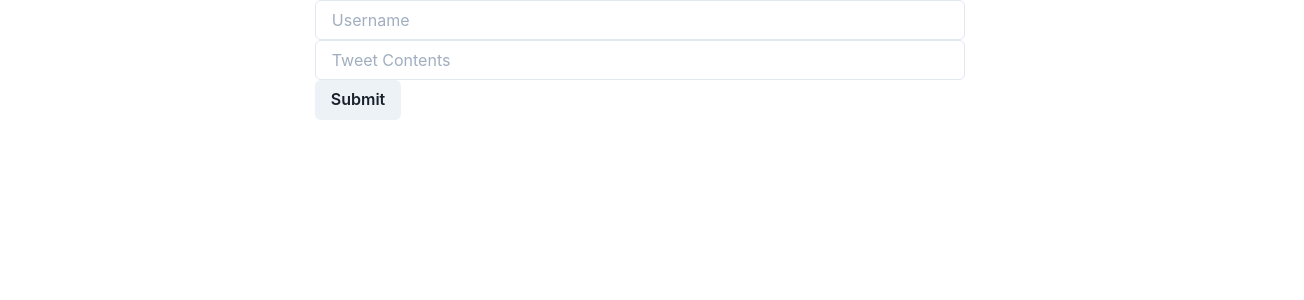
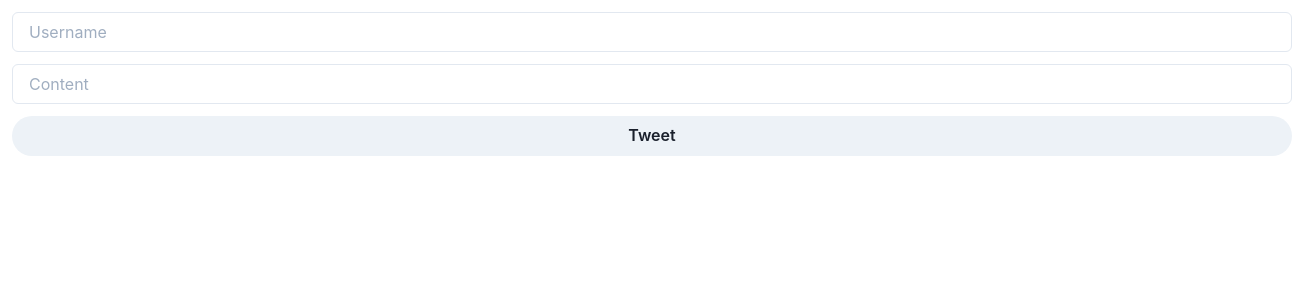
Before and after one commit to ShahmeerShahid/TwitterClone, a React (Create React App) app in the folder twitter-client/: page / in a window 1280 px wide. Shown: the top 300 px of the page, 1304 px wide, since content can reach past the window. Built offline with nearby package versions, Linux system fonts and the light colour scheme.

Commit message:
Add March 20th demo

```diff
--- a/twitter-client/src/Login.js
+++ /dev/null
@@ -1,58 +0,0 @@
-import React from 'react';
-// import './Login.css';
-import { GoogleLogin } from 'react-google-login';
-import { signInWithGoogle, startFirebaseUI } from './firebase';
-import { auth } from './firebase';
-
-import GoogleButton from 'react-google-button';
-
-class Login extends React.Component {
-
-  constructor() {
-    super();
-
-    this.state = {
-      currentUser: null
-    };
-  }
-
-  unsubscribeFromAuth = null;
-
-  componentDidMount() {
-    startFirebaseUI('#firebaseui');
-    this.unsubscribeFromAuth = auth.onAuthStateChanged(user => {
-      this.setState({ currentUser: user });
-    });
-  }
-
-  componentWillUnmount() {
-    this.unsubscribeFromAuth();
-  }
-
-  render() {
-    return (
-      <div className='user-info'>
-        {
-
-          this.state.currentUser ?
-
-            (<div>
-              <div>
-                <img src={this.state.currentUser.photoURL} />
-              </div>
-              <div>Name: {this.state.currentUser.displayName}</div>
-              <div>Email: {this.state.currentUser.email}</div>
-
-              <button onClick={() => auth.signOut()}>LOG OUT</button>
-            </div>
-            ) :
-            <GoogleButton onClick={signInWithGoogle} />
-
-        }
-      </div >
-    );
-  }
-}
-
-
-export default Login;
--- a/twitter-client/src/Tweet.js
+++ b/twitter-client/src/Tweet.js
@@ -1,26 +1,12 @@
-import { Box, Heading, Text, Center } from "@chakra-ui/react";
+import { Box, Heading } from "@chakra-ui/react";
 
 function Tweet(props) {
 	const { username, content } = props;
 	return (
-		<div>
-			<Box
-				width="70vw"
-				maxWidth="500px"
-				minHeight="10em"
-				background="lightgrey"
-				border="solid"
-				borderRadius="10px"
-				borderWidth="2px"
-				padding="10px"
-				overflowWrap="anywhere"
-			>
-				<Center>
-					<Heading>{username}</Heading>
-				</Center>
-				<Text>{content}</Text>
-			</Box>
-		</div>
+		<Box p={5} m={3} bg="blue.100" borderRadius="full" textAlign="center">
+			<Heading>{username}</Heading>
+			{content}
+		</Box>
 	);
 }
 
--- a/twitter-client/src/TweetForm.js
+++ b/twitter-client/src/TweetForm.js
@@ -1,39 +1,42 @@
-import { Box, Button, FormControl, Input, InputGroup } from "@chakra-ui/react";
+import { Input, Button } from "@chakra-ui/react";
 import { useState } from "react";
 
 function TweetForm({ addTweet }) {
-	const [username, setUsername] = useState("");
-	const [tweetContent, setTweetContents] = useState("");
+	const [title, setTitle] = useState("");
+	const handleTitleChange = (e) => setTitle(e.target.value);
 
-	const handleChange = (setStateFunction, e) => {
-		setStateFunction(e.target.value);
-	};
-
-	const handleUsernameChange = (e) => setUsername(e.target.value);
-	const handleTweetChange = (e) => setTweetContents(e.target.value);
+	const [tweettext, setTweet] = useState("");
+	const handleTweetChange = (e) => setTweet(e.target.value);
 
 	return (
-		<Box>
+		<>
 			<Input
-				value={username}
+				value={title}
+				onChange={handleTitleChange}
 				placeholder="Username"
-				onChange={handleUsernameChange}
+				size="md"
+				m={3}
 			/>
 			<Input
-				value={tweetContent}
-				placeholder="Tweet Contents"
+				value={tweettext}
 				onChange={handleTweetChange}
+				placeholder="Content"
+				size="md"
+				ml={3}
 			/>
 			<Button
+				w="100%"
+				m={3}
+				borderRadius="full"
 				onClick={() => {
-					addTweet(username, tweetContent);
-					setTweetContents("");
-					setUsername("");
+					addTweet(title, tweettext);
+					setTitle("");
+					setTweet("");
 				}}
 			>
-				Submit
+				Tweet
 			</Button>
-		</Box>
+		</>
 	);
 }
 
--- a/twitter-client/src/TweetsPage.js
+++ b/twitter-client/src/TweetsPage.js
@@ -1,33 +1,21 @@
-import { Stack, Center, Box } from "@chakra-ui/react";
-import { useState } from "react";
 import Tweet from "./Tweet.js";
 import TweetForm from "./TweetForm.js";
+import { useState } from "react";
 
-function TweetsPage() {
+function TweetPage() {
 	const [tweets, setTweets] = useState([]);
-
 	const addTweet = (username, content) => {
 		setTweets([{ username, content }, ...tweets]);
-		console.log(tweets);
 	};
 
 	return (
-		<Stack spacing="10px" alignItems="center">
+		<>
 			<TweetForm addTweet={addTweet} />
-
-			{tweets.map(({ username, content }) => (
-				<Tweet username={username} content={content} />
-			))}
-
-			{/* <Tweet username="shahmeershahid" content="Hi from Shahmeer!" />
-			<Tweet username="akshitgoyal" content="Hi from Akshit!" />
-			<Tweet username="shahmeershahid" content="This is my 2nd tweet!" />
-			<Tweet username="shahmeershahid" content="This is my 2nd tweet!" />
-			<Tweet username="shahmeershahid" content="This is my 2nd tweet!" />
-
-			<Tweet username="shahmeershahid" content="This is my 2nd tweet!" /> */}
-		</Stack>
+			{tweets.map(({ username, content }) => {
+				return <Tweet username={username} content={content} />;
+			})}
+		</>
 	);
 }
 
-export default TweetsPage;
+export default TweetPage;
--- a/twitter-client/src/firebase.js
+++ /dev/null
@@ -1,52 +0,0 @@
-
-
-import firebase from 'firebase/app';
-import 'firebase/auth';
-
-import * as firebaseui from 'firebaseui'
-
-
-
-const firebaseConfig = {
-    apiKey: "AIzaSyCmlxNbE60WOJkPsCNZX4JI5fhH9_6yb9M",
-    authDomain: "htc-prac.firebaseapp.com",
-    projectId: "htc-prac",
-    storageBucket: "htc-prac.appspot.com",
-    messagingSenderId: "975546847209",
-    appId: "1:975546847209:web:e3e750335bae6f33948578",
-    measurementId: "G-C4HT735KCM"
-  };
-
-
-firebase.initializeApp(firebaseConfig);
-
-const uiConfig = ({
-    signInSuccessUrl: '/',
-    signInOptions: [
-      firebase.auth.GoogleAuthProvider.PROVIDER_ID
-    ]
-  })
-
-
-
-export const auth = firebase.auth();
-
-
-// This sets up firebaseui
-const firebaseUI = new firebaseui.auth.AuthUI(auth);
-
-// This adds firebaseui to the page
-// It does everything else on its own
-export const startFirebaseUI = function (elementId) {
-  firebaseUI.start(elementId, uiConfig)
-}
-
-
-
-
-const provider = new firebase.auth.GoogleAuthProvider();
-
-
-export const signInWithGoogle = () => auth.signInWithPopup(provider);
-
-export default firebase;
--- a/twitter-client/src/index.js
+++ b/twitter-client/src/index.js
@@ -3,12 +3,10 @@ import ReactDOM from "react-dom";
 import "./index.css";
 import App from "./App";
 import reportWebVitals from "./reportWebVitals";
-import Login from "./Login.js";
 
 ReactDOM.render(
 	<React.StrictMode>
 		<App />
-		{/* <Login /> */}
 	</React.StrictMode>,
 	document.getElementById("root")
 );
```
Also changed, not shown: 1 other file (tests, documents, lock files or other folders).
